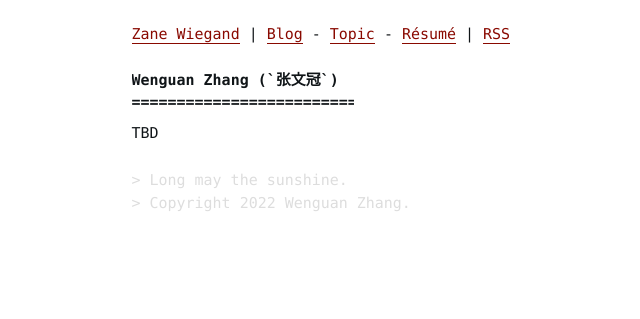
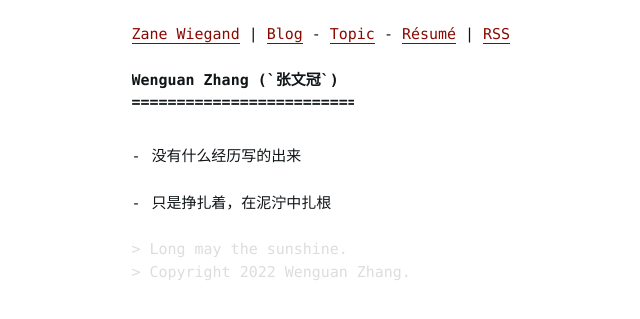
Before and after one commit to ZaneWiegand/ZaneWiegand.github.io, a Jekyll site: the page built from resume.md, in a window 1280 px wide. Shown: the top 319 px of the page, without its empty margins (99-739 px from the left). Built offline with Jekyll 4.4.1, drawn with Linux system fonts in a browser that asks for light colours.

Commit message:
Update resume.md

```diff
--- a/resume.md
+++ b/resume.md
@@ -6,4 +6,6 @@ override_title: true
 
 # Wenguan Zhang (`张文冠`)
 
-TBD
+- 没有什么经历写的出来
+
+- 只是挣扎着，在泥泞中扎根
```
